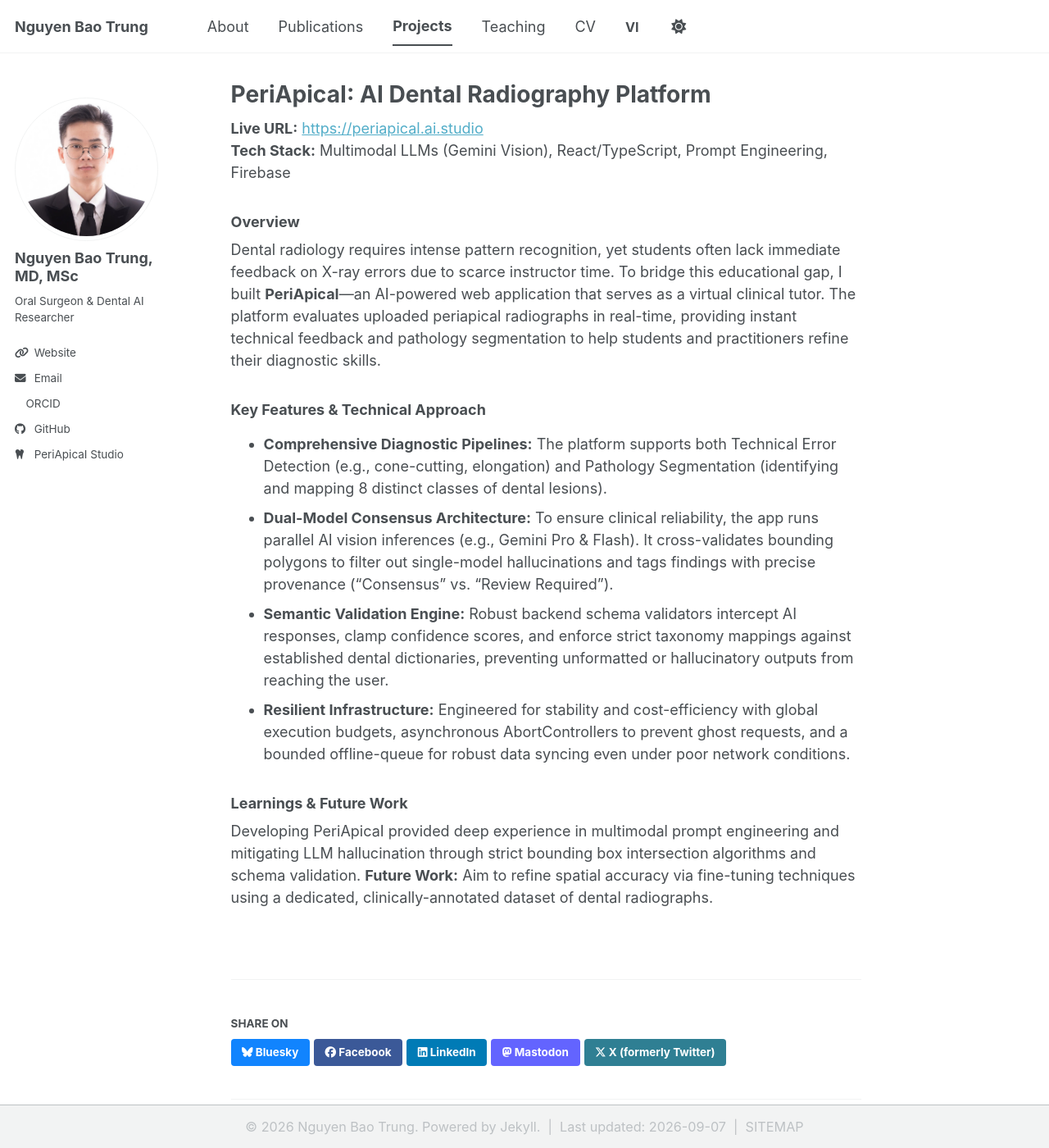
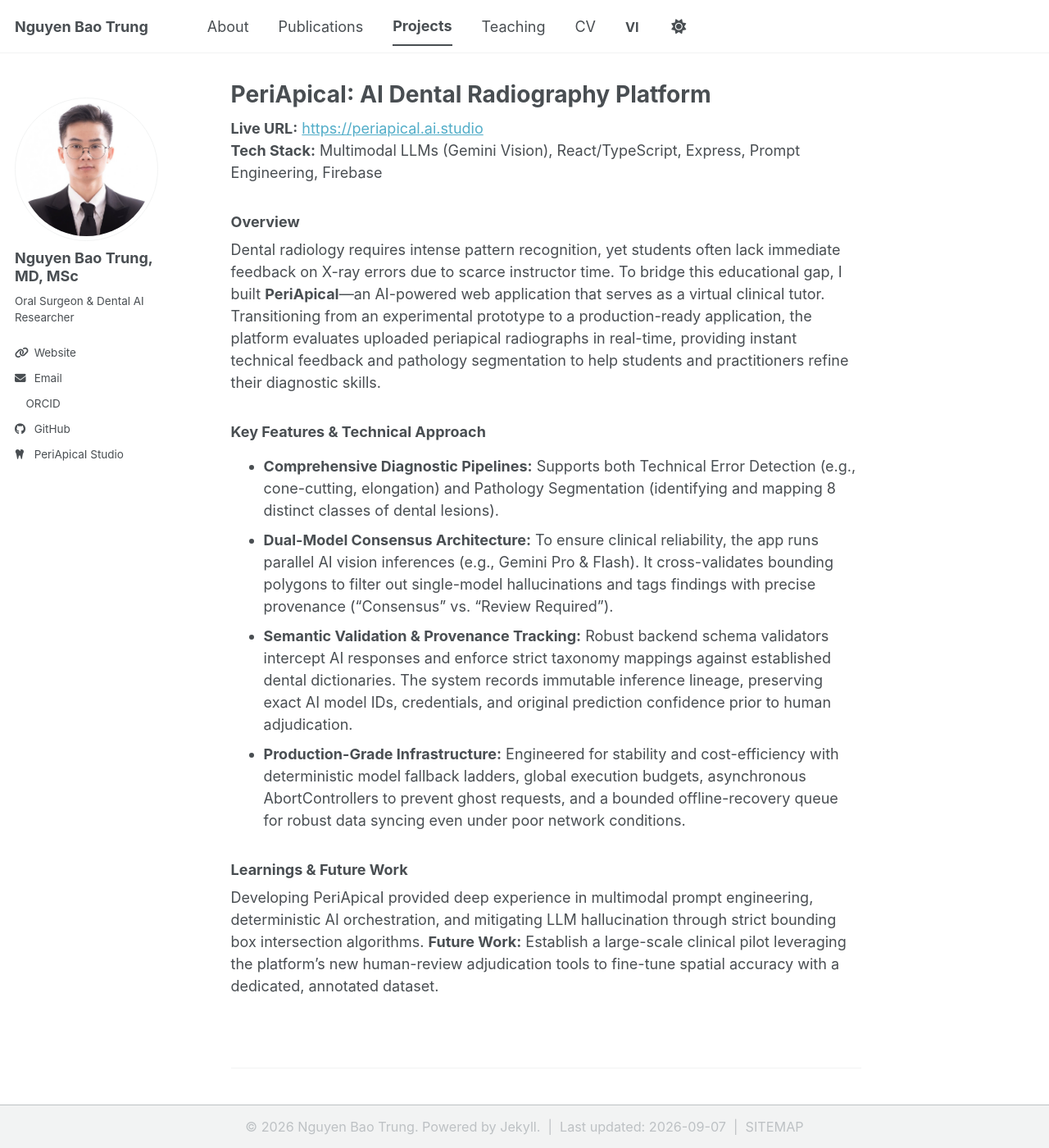
Before and after one commit to trungnb/trungnb.github.io, a Jekyll site: the page built from _portfolio/portfolio-1-periapical.md, in a window 1280 px wide and 1400 px high. Shown: the whole window at 82% size. Built offline with Jekyll 4.4.1, drawn with Linux system fonts in a browser that asks for light colours; a style sheet for code colours, icons or effects is not loaded.

Commit message:
docs: update periapicai portfolio to reflect v2.9.0 production readiness and provenance features

```diff
--- a/_portfolio/portfolio-1-periapical.md
+++ b/_portfolio/portfolio-1-periapical.md
@@ -6,17 +6,17 @@ date: 2026-08-01
 ---
 
 **Live URL:** [https://periapical.ai.studio](https://periapical.ai.studio)
-**Tech Stack:** Multimodal LLMs (Gemini Vision), React/TypeScript, Prompt Engineering, Firebase
+**Tech Stack:** Multimodal LLMs (Gemini Vision), React/TypeScript, Express, Prompt Engineering, Firebase
 
 ### Overview
-Dental radiology requires intense pattern recognition, yet students often lack immediate feedback on X-ray errors due to scarce instructor time. To bridge this educational gap, I built **PeriApicaI**—an AI-powered web application that serves as a virtual clinical tutor. The platform evaluates uploaded periapical radiographs in real-time, providing instant technical feedback and pathology segmentation to help students and practitioners refine their diagnostic skills.
+Dental radiology requires intense pattern recognition, yet students often lack immediate feedback on X-ray errors due to scarce instructor time. To bridge this educational gap, I built **PeriApicaI**—an AI-powered web application that serves as a virtual clinical tutor. Transitioning from an experimental prototype to a production-ready application, the platform evaluates uploaded periapical radiographs in real-time, providing instant technical feedback and pathology segmentation to help students and practitioners refine their diagnostic skills.
 
 ### Key Features & Technical Approach
 
-* **Comprehensive Diagnostic Pipelines:** The platform supports both Technical Error Detection (e.g., cone-cutting, elongation) and Pathology Segmentation (identifying and mapping 8 distinct classes of dental lesions).
+* **Comprehensive Diagnostic Pipelines:** Supports both Technical Error Detection (e.g., cone-cutting, elongation) and Pathology Segmentation (identifying and mapping 8 distinct classes of dental lesions).
 * **Dual-Model Consensus Architecture:** To ensure clinical reliability, the app runs parallel AI vision inferences (e.g., Gemini Pro & Flash). It cross-validates bounding polygons to filter out single-model hallucinations and tags findings with precise provenance ("Consensus" vs. "Review Required").
-* **Semantic Validation Engine:** Robust backend schema validators intercept AI responses, clamp confidence scores, and enforce strict taxonomy mappings against established dental dictionaries, preventing unformatted or hallucinatory outputs from reaching the user.
-* **Resilient Infrastructure:** Engineered for stability and cost-efficiency with global execution budgets, asynchronous AbortControllers to prevent ghost requests, and a bounded offline-queue for robust data syncing even under poor network conditions.
+* **Semantic Validation & Provenance Tracking:** Robust backend schema validators intercept AI responses and enforce strict taxonomy mappings against established dental dictionaries. The system records immutable inference lineage, preserving exact AI model IDs, credentials, and original prediction confidence prior to human adjudication.
+* **Production-Grade Infrastructure:** Engineered for stability and cost-efficiency with deterministic model fallback ladders, global execution budgets, asynchronous AbortControllers to prevent ghost requests, and a bounded offline-recovery queue for robust data syncing even under poor network conditions.
 
 ### Learnings & Future Work
-Developing PeriApicaI provided deep experience in multimodal prompt engineering and mitigating LLM hallucination through strict bounding box intersection algorithms and schema validation. **Future Work:** Aim to refine spatial accuracy via fine-tuning techniques using a dedicated, clinically-annotated dataset of dental radiographs.
+Developing PeriApicaI provided deep experience in multimodal prompt engineering, deterministic AI orchestration, and mitigating LLM hallucination through strict bounding box intersection algorithms. **Future Work:** Establish a large-scale clinical pilot leveraging the platform's new human-review adjudication tools to fine-tune spatial accuracy with a dedicated, annotated dataset.
```
Also changed, not shown: _portfolio/portfolio-1-periapical-vi.md (+5 -5 lines).
